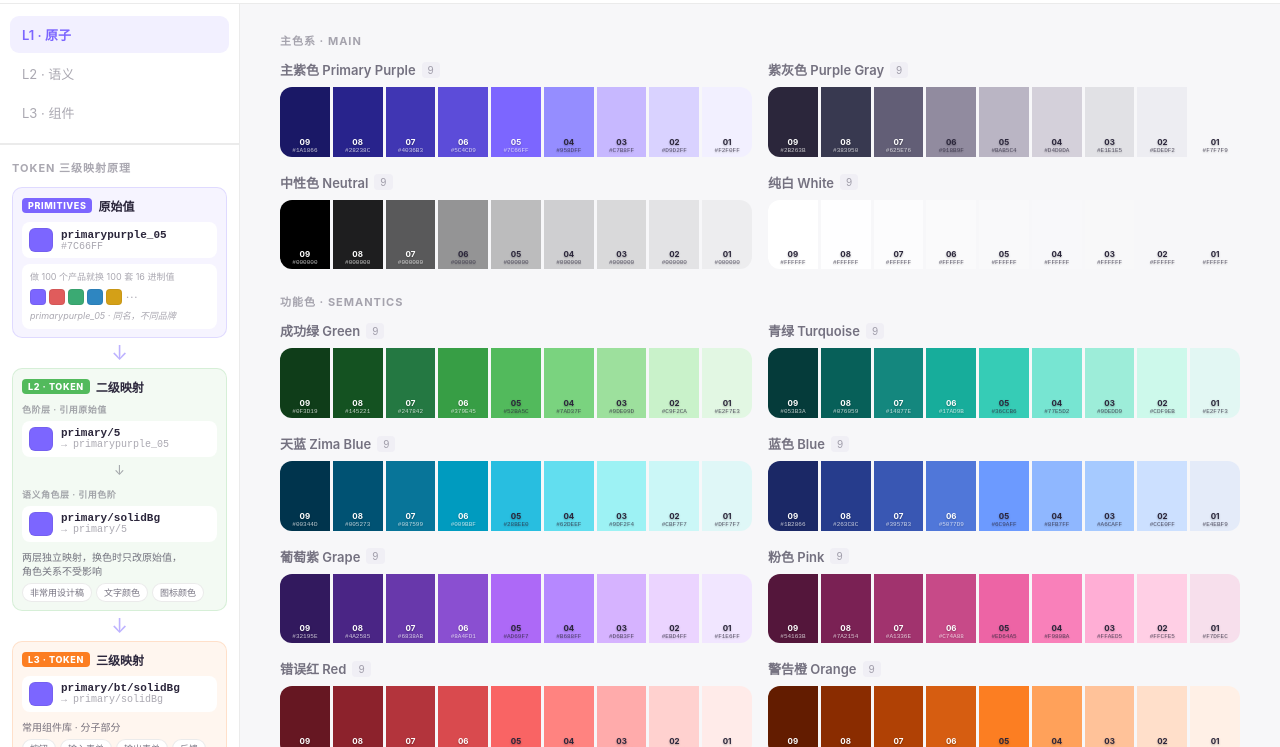
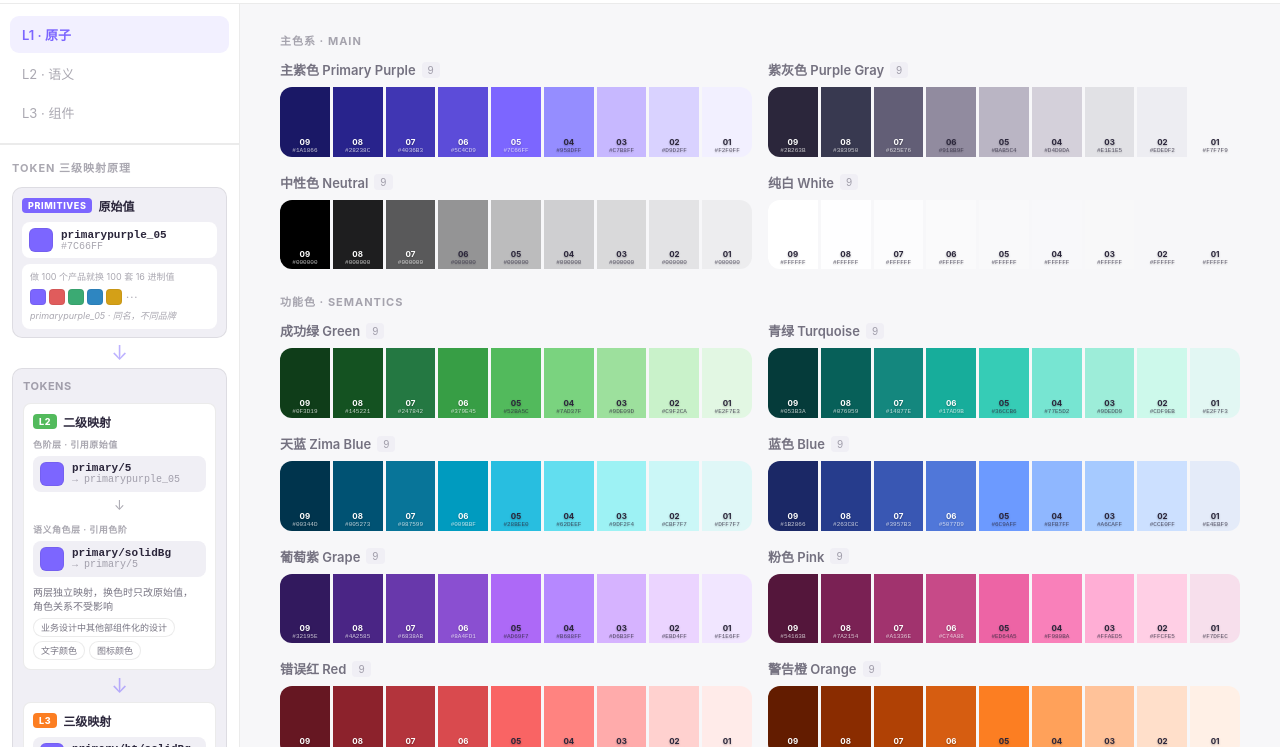
Before and after one commit to JocelynTong/echo-design-system, a plain HTML site: page index.html in a window 1280 px wide. Shown: the part 53-800 px from the top of the page. Drawn offline with Linux system fonts and the light colour scheme.

Commit message:
refactor: 原理模块 L2+L3 合并容器，改为中性色，更新文案

```diff
--- a/index.html
+++ b/index.html
@@ -99,14 +99,9 @@ html,body{height:100%;font-family:-apple-system,BlinkMacSystemFont,'SF Pro Text'
 .ptoggle-icon{transition:transform .3s;display:inline-block}
 .principle-wrap.collapsed .ptoggle-icon{transform:rotate(180deg)}
 
-/* Vertical flow blocks */
-.pl-block{border-radius:10px;padding:10px;margin-bottom:0}
-.pl-block.pl-prim{background:rgba(124,102,255,.07);border:1px solid rgba(124,102,255,.18)}
-.pl-block.pl-l2{background:rgba(82,186,92,.07);border:1px solid rgba(82,186,92,.18)}
-.pl-block.pl-l3{background:rgba(252,126,34,.07);border:1px solid rgba(252,126,34,.18)}
-[data-theme="dark"] .pl-block.pl-prim{background:rgba(124,102,255,.10);border-color:rgba(124,102,255,.22)}
-[data-theme="dark"] .pl-block.pl-l2{background:rgba(82,186,92,.09);border-color:rgba(82,186,92,.22)}
-[data-theme="dark"] .pl-block.pl-l3{background:rgba(252,126,34,.09);border-color:rgba(252,126,34,.22)}
+/* Vertical flow blocks — all neutral */
+.pl-block{border-radius:10px;padding:10px;margin-bottom:0;
+  background:var(--bg-card2);border:1px solid var(--border-c)}
 .pl-block-head{display:flex;align-items:center;gap:6px;margin-bottom:8px}
 .pl-badge{font-size:9px;font-weight:800;letter-spacing:.6px;padding:2px 6px;border-radius:4px;color:#fff}
 .pl-badge.prim{background:#7C66FF}
@@ -114,9 +109,21 @@ html,body{height:100%;font-family:-apple-system,BlinkMacSystemFont,'SF Pro Text'
 .pl-badge.l3{background:#FC7E22}
 .pl-block-title{font-size:12px;font-weight:700;color:var(--text-1)}
 
+/* Tokens wrapper — L2 + L3 共同容器 */
+.pl-tokens-wrap{border-radius:10px;padding:10px;
+  background:var(--bg-card2);border:1px solid var(--border-c)}
+.pl-tokens-head{display:flex;align-items:center;gap:6px;margin-bottom:10px}
+.pl-tokens-label{font-size:11px;font-weight:700;letter-spacing:.5px;
+  text-transform:uppercase;color:var(--text-3)}
+/* Inner blocks inside the wrapper */
+.pl-inner-block{border-radius:8px;padding:9px;
+  background:var(--bg-card);border:1px solid var(--border-c)}
+
 /* Token rows */
 .pl-row{display:flex;align-items:center;gap:8px;background:var(--bg-card);
   border-radius:8px;padding:7px 8px;margin-bottom:4px}
+/* Inside pl-inner-block, rows need slightly different bg */
+.pl-inner-block .pl-row{background:var(--bg-card2)}
 .pl-swatch{width:28px;height:28px;border-radius:6px;flex-shrink:0;border:1px solid rgba(0,0,0,.06)}
 .pl-info{flex:1;min-width:0}
 .pl-name{font-size:11px;font-weight:700;color:var(--text-1);font-family:'SF Mono',monospace;
@@ -399,7 +406,7 @@ html,body{height:100%;font-family:-apple-system,BlinkMacSystemFont,'SF Pro Text'
           </div>
 
           <!-- PRIMITIVES -->
-          <div class="pl-block pl-prim">
+          <div class="pl-block">
             <div class="pl-block-head">
               <span class="pl-badge prim">PRIMITIVES</span>
               <span class="pl-block-title">原始值</span>
@@ -427,10 +434,16 @@ html,body{height:100%;font-family:-apple-system,BlinkMacSystemFont,'SF Pro Text'
 
           <div class="pl-arrow">↓</div>
 
-          <!-- L2 TOKENS -->
-          <div class="pl-block pl-l2">
+          <!-- TOKENS wrapper：L2 + L3 -->
+          <div class="pl-tokens-wrap">
+            <div class="pl-tokens-head">
+              <span class="pl-tokens-label">TOKENS</span>
+            </div>
+
+            <!-- L2 -->
+            <div class="pl-inner-block">
               <div class="pl-block-head">
-              <span class="pl-badge l2">L2 · TOKEN</span>
+                <span class="pl-badge l2">L2</span>
                 <span class="pl-block-title">二级映射</span>
               </div>
 
@@ -457,19 +470,19 @@ html,body{height:100%;font-family:-apple-system,BlinkMacSystemFont,'SF Pro Text'
               <div class="pl-usage">
                 <div class="pl-usage-item">两层独立映射，换色时只改原始值，<br>角色关系不受影响</div>
                 <div class="pl-usage-tags">
-                <span class="pl-tag">非常用设计稿</span>
+                  <span class="pl-tag">业务设计中其他部组件化的设计</span>
                   <span class="pl-tag">文字颜色</span>
                   <span class="pl-tag">图标颜色</span>
                 </div>
               </div>
             </div>
 
-          <div class="pl-arrow">↓</div>
+            <div class="pl-arrow" style="padding:6px 0">↓</div>
 
-          <!-- L3 TOKENS -->
-          <div class="pl-block pl-l3">
+            <!-- L3 -->
+            <div class="pl-inner-block">
               <div class="pl-block-head">
-              <span class="pl-badge l3">L3 · TOKEN</span>
+                <span class="pl-badge l3">L3</span>
                 <span class="pl-block-title">三级映射</span>
               </div>
               <div class="pl-row">
@@ -489,6 +502,8 @@ html,body{height:100%;font-family:-apple-system,BlinkMacSystemFont,'SF Pro Text'
                 </div>
               </div>
             </div>
+
+          </div><!-- /pl-tokens-wrap -->
 
         </div>
       </div>
```
Lines whose indentation alone changed are shown as unchanged.
